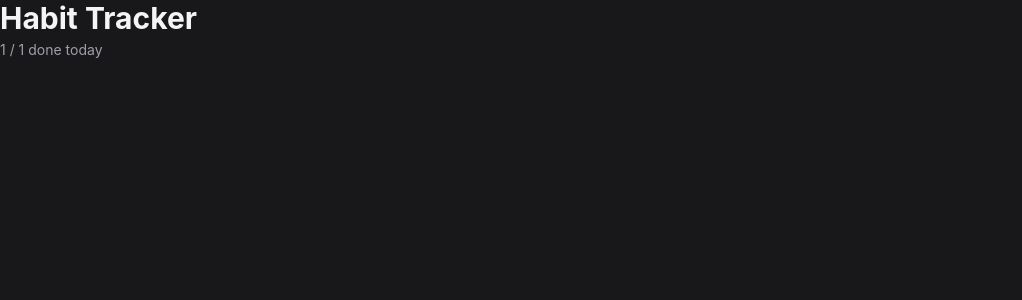
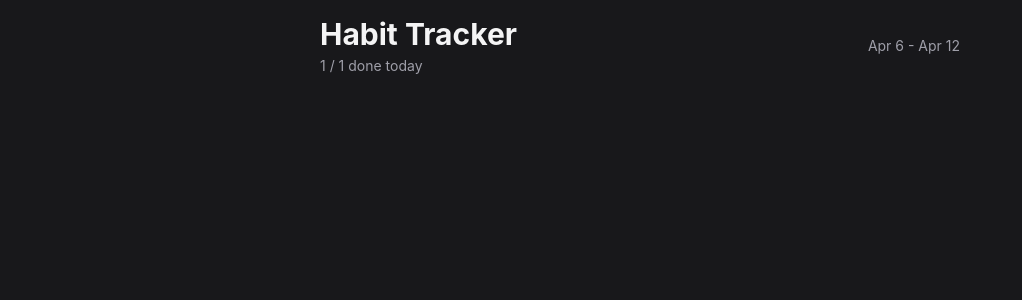
Before and after one commit to Hamm01/new-ui-integration, a React (Vite) app: page / in a window 1280 px wide. Shown: the top 300 px of the page, without its empty margins (0-1022 px from the left). Built offline with nearby package versions, Linux system fonts and the light colour scheme.

Commit message:
changes on the width size and header component

```diff
--- a/src/App.tsx
+++ b/src/App.tsx
@@ -1,5 +1,5 @@
 export default function App() {
-  return <div>
+  return <div className="max-w-2xl mx-auto p-4 flex flex-col gap-4">
     <Header></ Header>
   </div>
 }
@@ -12,6 +12,8 @@ function Header() {
       <h1 className="text-3xl font-bold">Habit Tracker</h1>
       <span className="text-zinc-400 text-sm" >1 / 1 done today</span>
     </div>
-    <div></div>
+    <div className="flex flex-col gap-1">
+      <span className="text-zinc-400 text-sm">Apr 6 - Apr 12</span>
+    </div>
   </header>
 }
```
